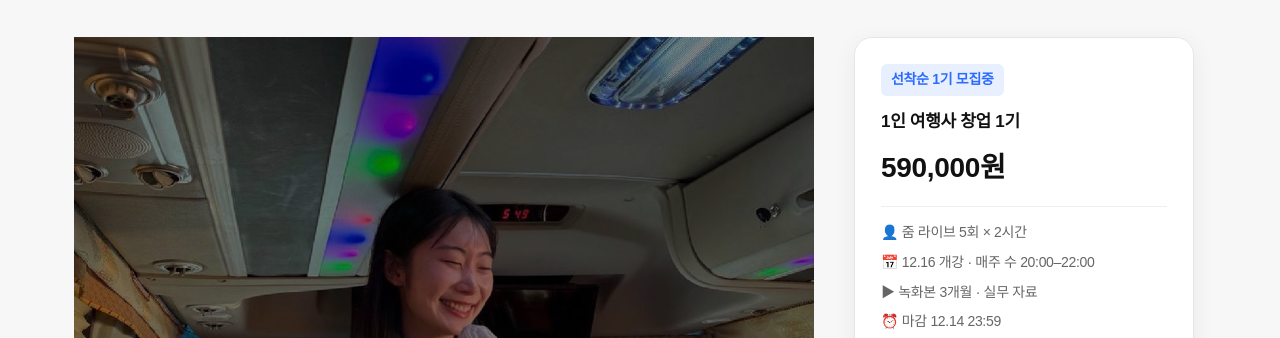
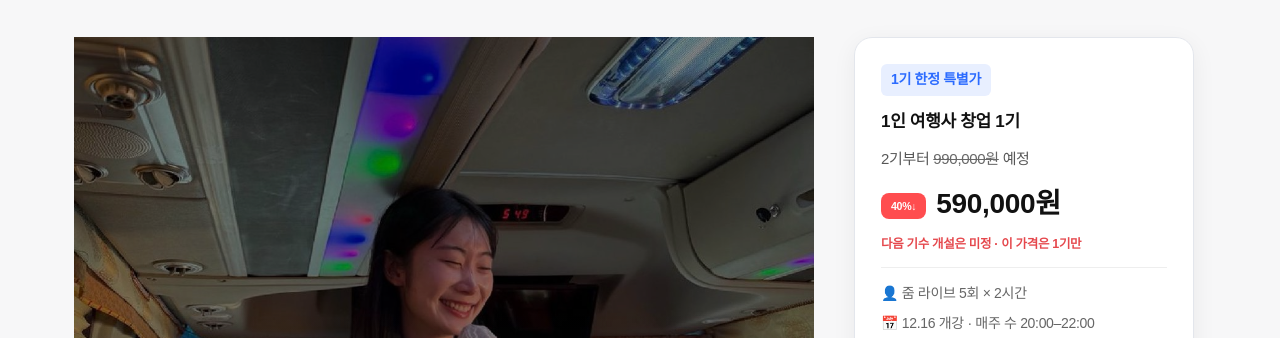
Before and after one commit to glorylabs96-create/glorylabs-academy-site, a plain HTML site: page index.html in a window 1280 px wide. Shown: the part 80-418 px from the top of the page. Drawn offline with Linux system fonts and the light colour scheme; a web font is replaced by a local one.

Commit message:
1기 한정 특별가 표시(2기부터 99만원 예정, 다음 기수 미정)
Co-Authored-By: Claude Opus 5.5 <noreply@anthropic.com>
Claude-Session: https://claude.ai/code/session_018b621iWLCwor6p9R4i22Ng

```diff
--- a/index.html
+++ b/index.html
@@ -221,7 +221,14 @@ p.lead,.enote{font-size:var(--fs-lead);line-height:1.75;font-weight:400}
  .hand{font-size:22px}.seq .l{font-size:17px}.seq .big{font-size:24px}.callout{font-size:18px}
  .earn h3{font-size:21px}.eplus{font-size:17px}.st b{font-size:26px}.income{font-size:18px}
 }
-.kfab{position:fixed;right:24px;bottom:24px;width:60px;height:60px;border-radius:50%;background:#FEE500;display:grid;place-items:center;box-shadow:0 6px 20px rgba(0,0,0,.25);z-index:70}@media (max-width:820px){.kfab{bottom:90px;right:16px;width:54px;height:54px}}</style></head><body><header class="gh"><div class="in"><a class="logo" href="index.html">GloryLabs <span>Academy</span></a><nav><a href="instructor.html">강사소개</a><a href="courses.html">강의</a><a href="ebook.html">전자책</a><a href="faq.html">자주하는질문</a><a href="contact.html">문의하기</a></nav><a class="cta" href="https://docs.google.com/forms/d/e/1FAIpQLScqmITWLTtCnNpyQRSVBk9nfW08UoO3Jz0_zf_zI3VqXi9GdA/viewform" target="_blank">수강신청</a></div></header>
+.kfab{position:fixed;right:24px;bottom:24px;width:60px;height:60px;border-radius:50%;background:#FEE500;display:grid;place-items:center;box-shadow:0 6px 20px rgba(0,0,0,.25);z-index:70}@media (max-width:820px){.kfab{bottom:90px;right:16px;width:54px;height:54px}}
+/* 1기 특가 */
+.was{font-size:15px;opacity:.7;margin-top:10px}.was s{opacity:.9}
+.off{display:inline-block;background:#ff4d4f;color:#fff;font-family:Pretendard,sans-serif;font-weight:800;font-size:.38em;padding:4px 10px;border-radius:8px;vertical-align:middle;margin-right:10px}
+.price .once{font-size:15px;opacity:.85;line-height:1.7;margin:4px 0 22px}.price .once b{color:#8fb4ff}
+.card .once{font-size:12.5px;color:#e5484d;font-weight:700;margin:-8px 0 12px}
+@media(max-width:860px){aside .card .was,aside .card .once{display:none}}
+</style></head><body><header class="gh"><div class="in"><a class="logo" href="index.html">GloryLabs <span>Academy</span></a><nav><a href="instructor.html">강사소개</a><a href="courses.html">강의</a><a href="ebook.html">전자책</a><a href="faq.html">자주하는질문</a><a href="contact.html">문의하기</a></nav><a class="cta" href="https://docs.google.com/forms/d/e/1FAIpQLScqmITWLTtCnNpyQRSVBk9nfW08UoO3Jz0_zf_zI3VqXi9GdA/viewform" target="_blank">수강신청</a></div></header>
 <div class="wrap"><main>
 
 <section class="hero">
@@ -357,9 +364,11 @@ p.lead,.enote{font-size:var(--fs-lead);line-height:1.75;font-weight:400}
 </section>
 
 <section class="dark price">
-  <div class="hand">1기 모집</div>
+  <div class="hand">1기 한정 특별가</div>
   <h2>1인 여행사 창업 1기</h2>
-  <div class="num">590,000원</div>
+  <div class="was">2기부터 <s>990,000원</s> 예정</div>
+  <div class="num"><span class="off">40%↓</span>590,000원</div>
+  <p class="once">이 강의를 1기 이후에도 계속 열지는 아직 정하지 않았어요.<br>다음 기수가 열리더라도 <b>590,000원은 1기에만</b> 적용돼요.</p>
   <p class="lead">라이브 5회 · 녹화본 3개월 · 실무 자료 · 커뮤니티 포함</p>
   <a class="btn" href="https://docs.google.com/forms/d/e/1FAIpQLScqmITWLTtCnNpyQRSVBk9nfW08UoO3Jz0_zf_zI3VqXi9GdA/viewform" target="_blank">1기 신청하기</a>
 </section>
@@ -395,9 +404,11 @@ p.lead,.enote{font-size:var(--fs-lead);line-height:1.75;font-weight:400}
 </main>
 
 <aside><div class="card">
-  <span class="badge">선착순 1기 모집중</span>
+  <span class="badge">1기 한정 특별가</span>
   <h5>1인 여행사 창업 1기</h5>
-  <div class="p">590,000원</div>
+  <div class="was">2기부터 <s>990,000원</s> 예정</div>
+  <div class="p"><span class="off">40%↓</span>590,000원</div>
+  <div class="once">다음 기수 개설은 미정 · 이 가격은 1기만</div>
   <ul><li>👤 줌 라이브 5회 × 2시간</li><li>📅 12.16 개강 · 매주 수 20:00–22:00</li><li>▶ 녹화본 3개월 · 실무 자료</li><li>⏰ 마감 12.14 23:59</li></ul>
   <a class="btn" href="https://docs.google.com/forms/d/e/1FAIpQLScqmITWLTtCnNpyQRSVBk9nfW08UoO3Jz0_zf_zI3VqXi9GdA/viewform" target="_blank">수강 신청하기</a>
 </div></aside>
```
Also changed, not shown: courses.html (+1 -1 lines).
